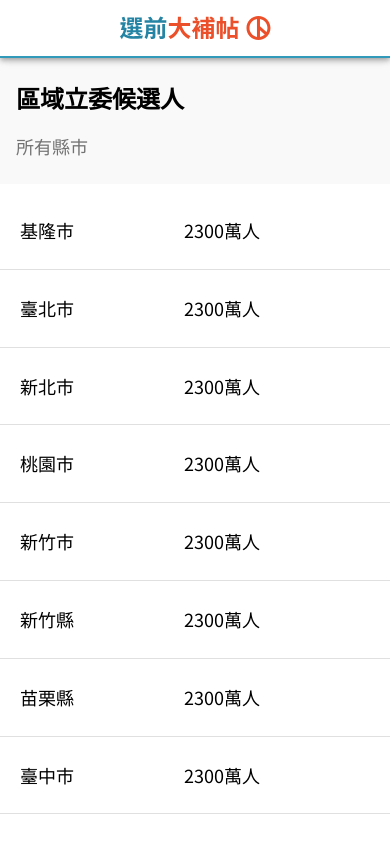
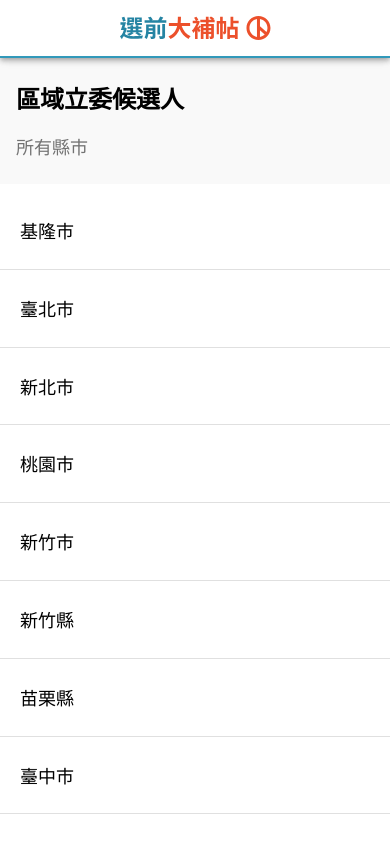
Before and after one commit to g0v/2020voting-guide, a React (Create React App) app in the folder mobile/: page /regional in a window 390 px wide. Shown: the top 842 px of the page. Built offline with nearby package versions, Linux system fonts and the light colour scheme.

Commit message:
Hide number in mobile style

```diff
--- a/mobile/src/components/ConstituencyCounty/County.tsx
+++ b/mobile/src/components/ConstituencyCounty/County.tsx
@@ -85,7 +85,7 @@ const Constituency = () => {
                         className={classes.listItem}
                     >
                         <ListItemText className={classes.cityName} primary={county}></ListItemText>
-                        <ListItemText className={classes.cityInfo} primary={'2300萬人'}></ListItemText>
+                        {isDesktop && <ListItemText className={classes.cityInfo} primary={'2300萬人'}></ListItemText>}
                     </ListItem>
                 ))}
             </List>
```
